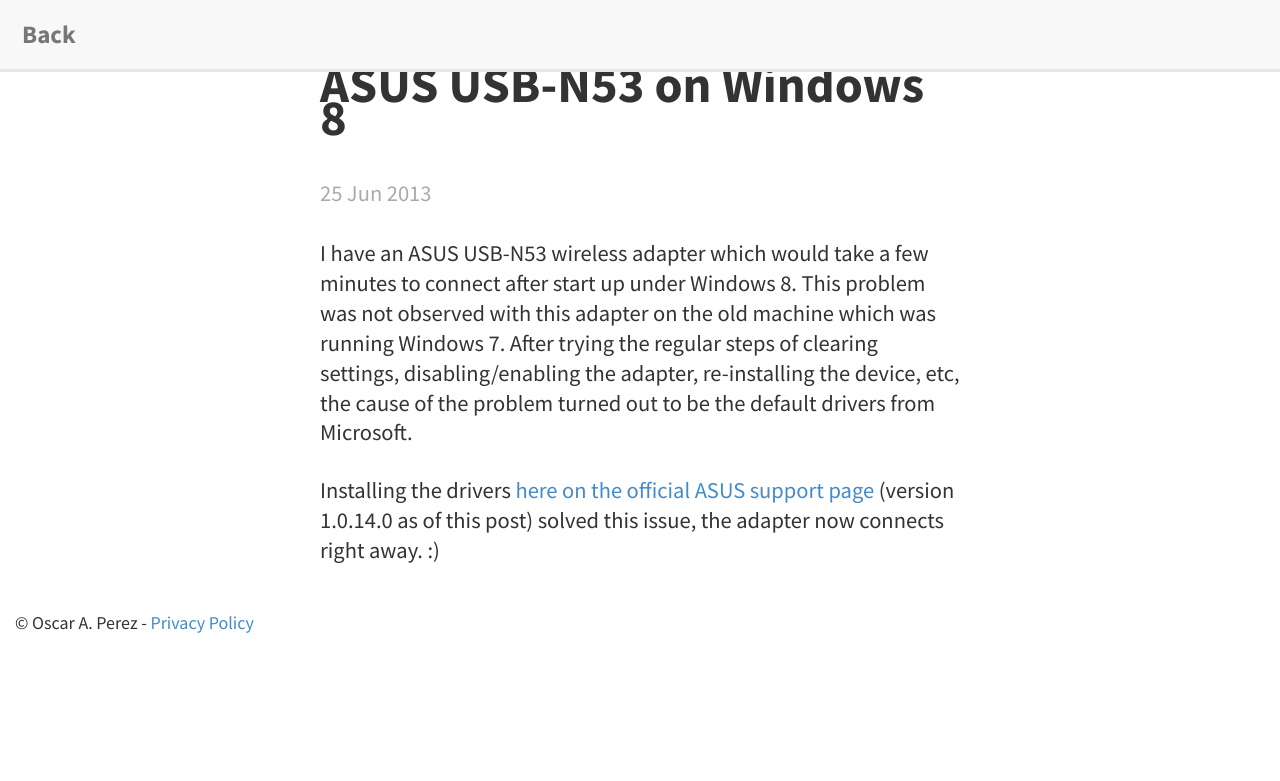
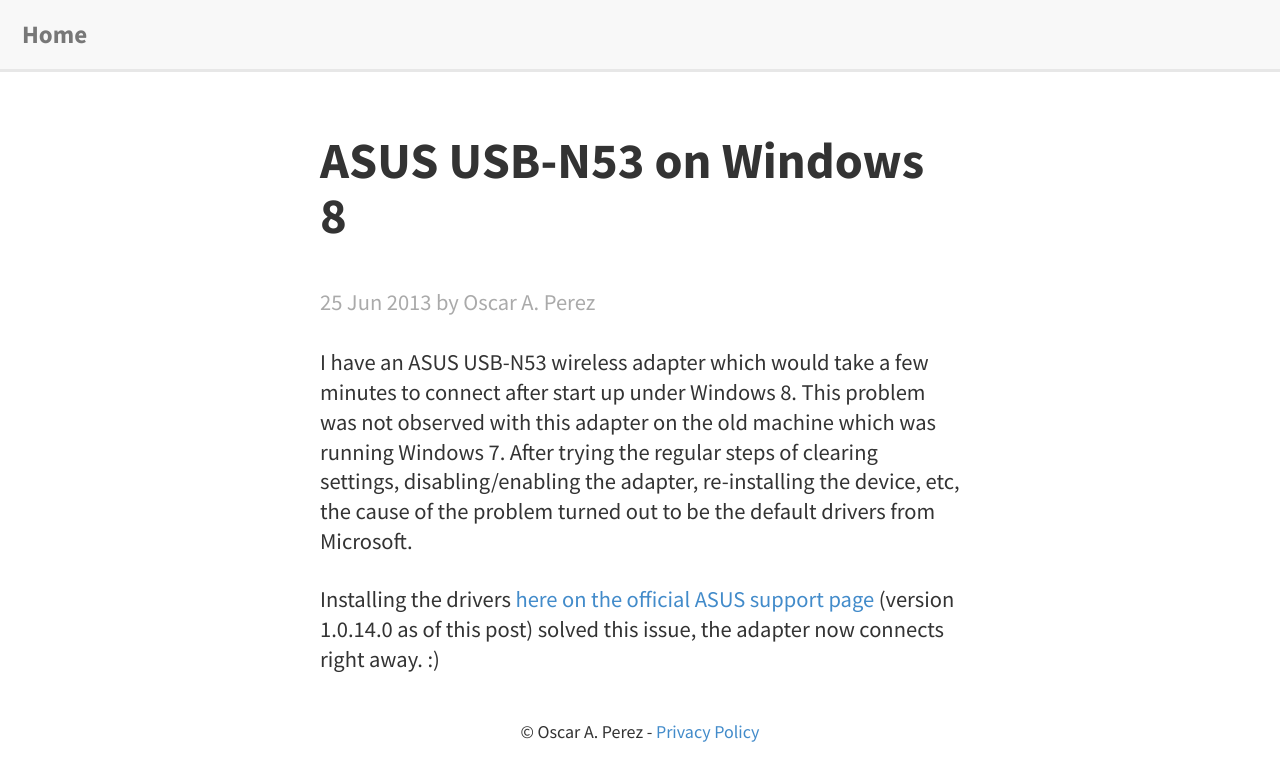
Before and after one commit to poscar/poscar.github.io, a Jekyll site: the page built from _posts/2013-06-25-asus-usb-n53-on-windows-8.md, in a window 1280 px wide. Shown: the top 781 px of the page. Built offline with Jekyll 4.4.1, drawn with Linux system fonts in a browser that asks for light colours.

Commit message:
Adding gemfile and fixing up jekyll generated blog style.

```diff
--- /dev/null
+++ b/Gemfile
@@ -0,0 +1,2 @@
+source 'https://rubygems.org'
+gem 'github-pages', group: :jekyll_plugins
--- a/_layouts/default.html
+++ b/_layouts/default.html
@@ -16,7 +16,7 @@
 </head>
 <body>
   <nav id="navbar">
-    <a href="index.html" id="navbar-logo">Back</a>
+    <a href="/index.html" id="navbar-logo">Home</a>
   </nav>
   <div class="container">
     <div class="row">
--- a/_layouts/post.html
+++ b/_layouts/post.html
@@ -2,7 +2,7 @@
 layout: default
 ---
 <h2>{{ page.title }}</h2>
-<p class="meta">{{ page.date | date_to_string }}</p>
+<p class="meta">{{ page.date | date_to_string }} by Oscar A. Perez</p>
 
 <div class="post">
 {{ content }}
--- a/css/main.css
+++ b/css/main.css
@@ -3,6 +3,10 @@
 /* Common
 /*
 /*****************************************************************************/
+.container {
+  padding-top: 65px;
+}
+
 .row {
   margin: auto; !important
 }
@@ -40,6 +44,7 @@
 
 .site h2 {
   font-size: 2.25em;
+  line-height: 1.1em;
 }
 
 .header a {
--- a/css/style.css
+++ b/css/style.css
@@ -16,6 +16,7 @@
 
 footer {
   padding-bottom: 20px;
+  text-align: center;
 }
 
 a {
--- a/privacy.html
+++ b/privacy.html
@@ -9,7 +9,7 @@
 </head>
 <body>
   <nav id="navbar">
-    <a href="index.html" id="navbar-logo">Back</a>
+    <a href="/index.html" id="navbar-logo">Home</a>
   </nav>
   <section class="anchor" id="privacy">
     <h1>Privacy Policy</h1>
```
Also changed, not shown: Gemfile.lock (added).
